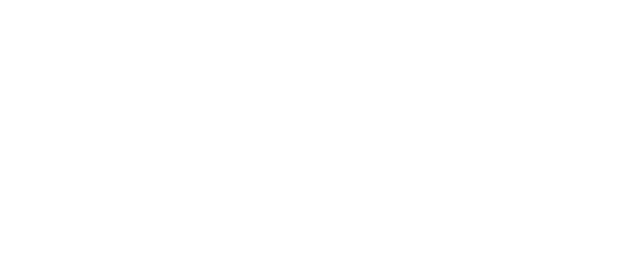
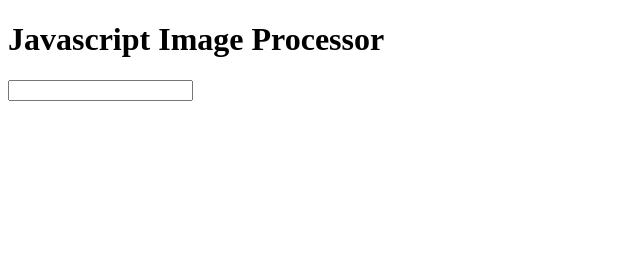
Before and after one commit to rubyzli/javascript_image_processor, a plain HTML site: page index.html in a window 1280 px wide. Shown: the whole page, without its empty margins (0-640 px from the left). Drawn offline with Linux system fonts and the light colour scheme.

Commit message:
html file finish

```diff
--- a/index.html
+++ b/index.html
@@ -3,9 +3,17 @@
 <head>
     <meta charset="UTF-8">
     <meta name="viewport" content="width=device-width, initial-scale=1.0">
-    <title>Document</title>
+    <title>Javascript Image Processor</title>
+    <script src="./index.js"></script>
+    <link rel="stylesheet" href="./index.css">
 </head>
 <body>
-
+    <h1>Javascript Image Processor</h1>
+    <div>
+        <input type="text-file-select" type="file" accept="image/png, image/jpeg" name="input-file">
+        <div>
+            <canvas id="image-canvas" class="image-canvas"></canvas>
+        </div>
+    </div>
 </body>
 </html>
```
